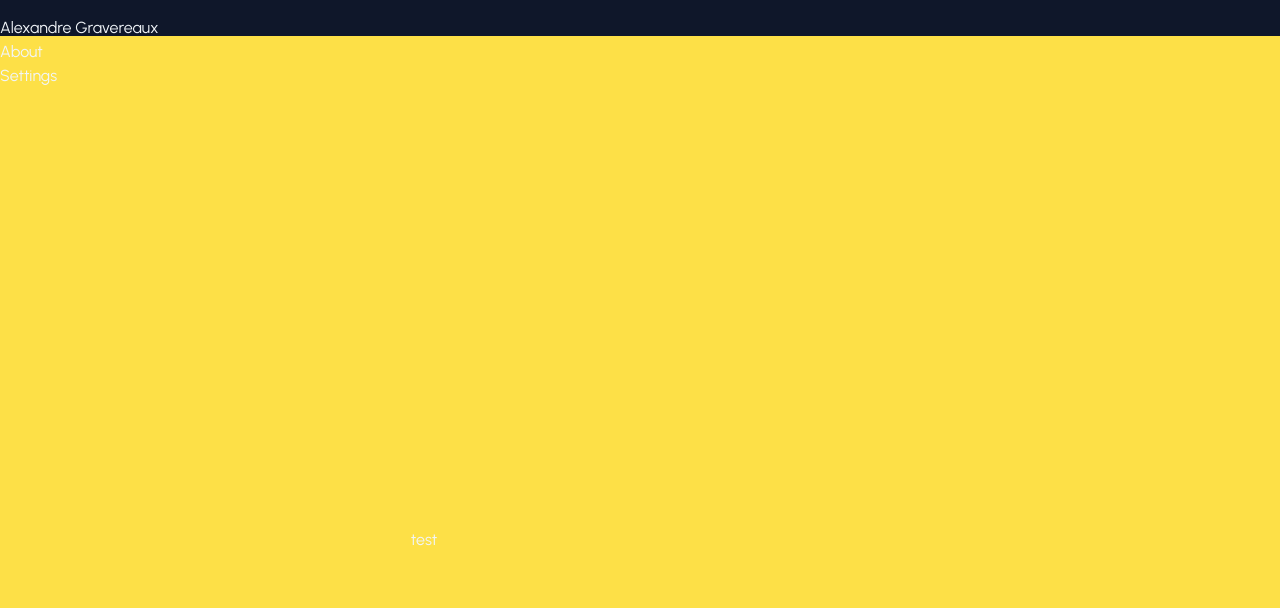
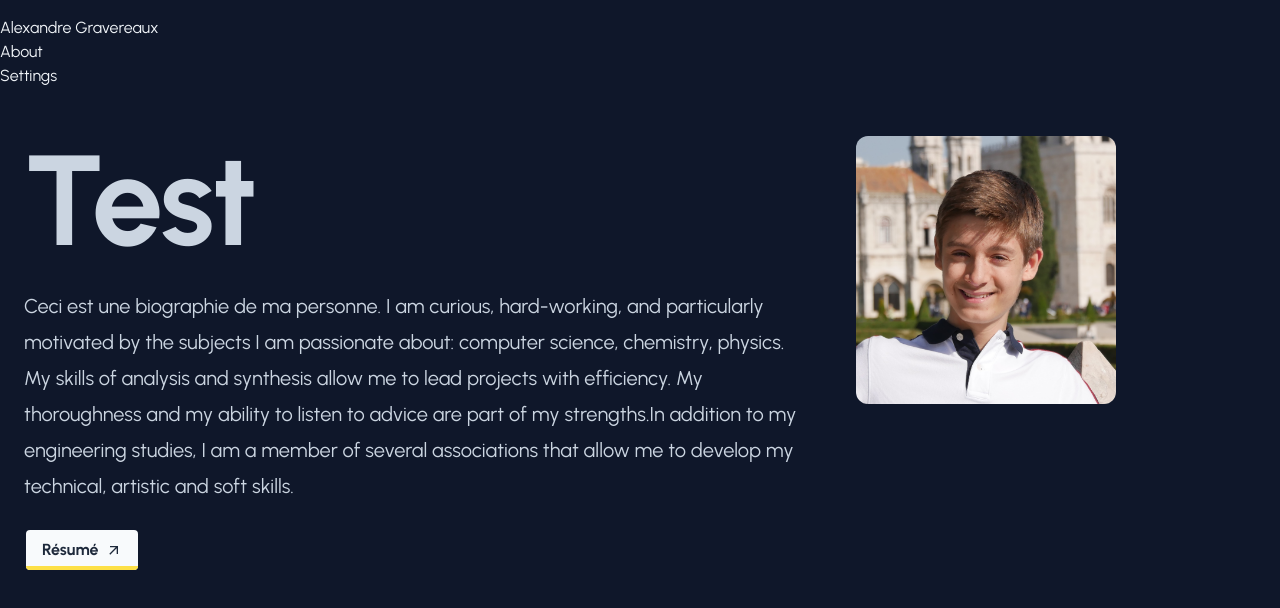
Before and after one commit to alexgravx/gravlax-portfolio, a Next.js app: page /about in a window 1280 px wide. Shown: the top 608 px of the page. Built offline with nearby package versions, Linux system fonts and the light colour scheme.

Commit message:
biography update

```diff
--- a/package.json
+++ b/package.json
@@ -19,7 +19,7 @@
     "npm": "^10.6.0",
     "react": "^18",
     "react-dom": "^18",
-    "react-icons": "^5.1.0",
+    "react-icons": "^5.2.0",
     "three": "^0.164.1"
   },
   "devDependencies": {
--- a/src/app/about/page.tsx
+++ b/src/app/about/page.tsx
@@ -1,6 +1,7 @@
 import Bounded from "@/components/Bounded"
 import Button from "@/components/Button";
 import Heading from "@/components/Heading";
+import Image from "next/image";
 
 const PrimaryText = "Test"
 const bio = "Ceci est une biographie de ma personne. I am curious, hard-working, and particularly motivated by the subjects "
@@ -19,7 +20,13 @@ const Biography = () => {
         <div className="prose prose-xl prose-slate prose-invert col-start-1">
           {bio}
         </div>
-        <Button linkField="/about" label="test" />
+        <Button linkField="/" label="Résumé" />
+        <Image
+        src="/profile.jpg"
+        alt="profile image"
+        className="row-start-1 max-w-sm md:col-start-2 md:row-end-3 rounded-xl"
+        width="260"
+        height="260"/>
       </div>
     </Bounded>
   );
--- a/src/components/Button.tsx
+++ b/src/components/Button.tsx
@@ -1,6 +1,7 @@
 import React from "react";
 import clsx from "clsx";
 import Link from "next/link"
+import { MdArrowOutward } from "react-icons/md";
 
 type ButtonProps = {
     linkField: string;
@@ -9,22 +10,26 @@ type ButtonProps = {
     className?: string;
 }
 
-export default function Button ({ linkField, label, showIcon, className }:ButtonProps) {
+export default function Button ({ linkField, label, showIcon = true, className }:ButtonProps) {
     return (
         <>
-        <Link href={linkField} className={clsx(
-            "group relative flex w-fit items-center justify-center overflow-hidden rounded-md border-2 border-slate-900 bg-slate-50  px-4 py-2 font-bold transition-transform ease-out  hover:scale-105",
+        <Link
+        href={linkField}
+        className={clsx(
+            "group relative flex w-fit text-slate-800 items-center justify-center overflow-hidden rounded-md border-2 border-slate-900 bg-slate-50  px-4 py-2 font-bold transition-transform ease-out  hover:scale-105",
             className,
-        )}
-        />
+        )}>
             <span
             className={clsx(
             "absolute inset-0 z-0 h-full translate-y-9 bg-yellow-300 transition-transform  duration-300 ease-in-out group-hover:translate-y-0",
             )}>
             </span>
             <span className="relative flex items-center justify-center gap-2">
-            {label} {showIcon && "=>"}
+            {label} {showIcon && <MdArrowOutward className="inline-block"/>}
             </span>
+        </Link>
+
+
       </>
     )
 }
```
Also changed, not shown: public/profile.jpg (added), 1 other file (tests, documents, lock files or other folders). Lines whose indentation alone changed are shown as unchanged.
